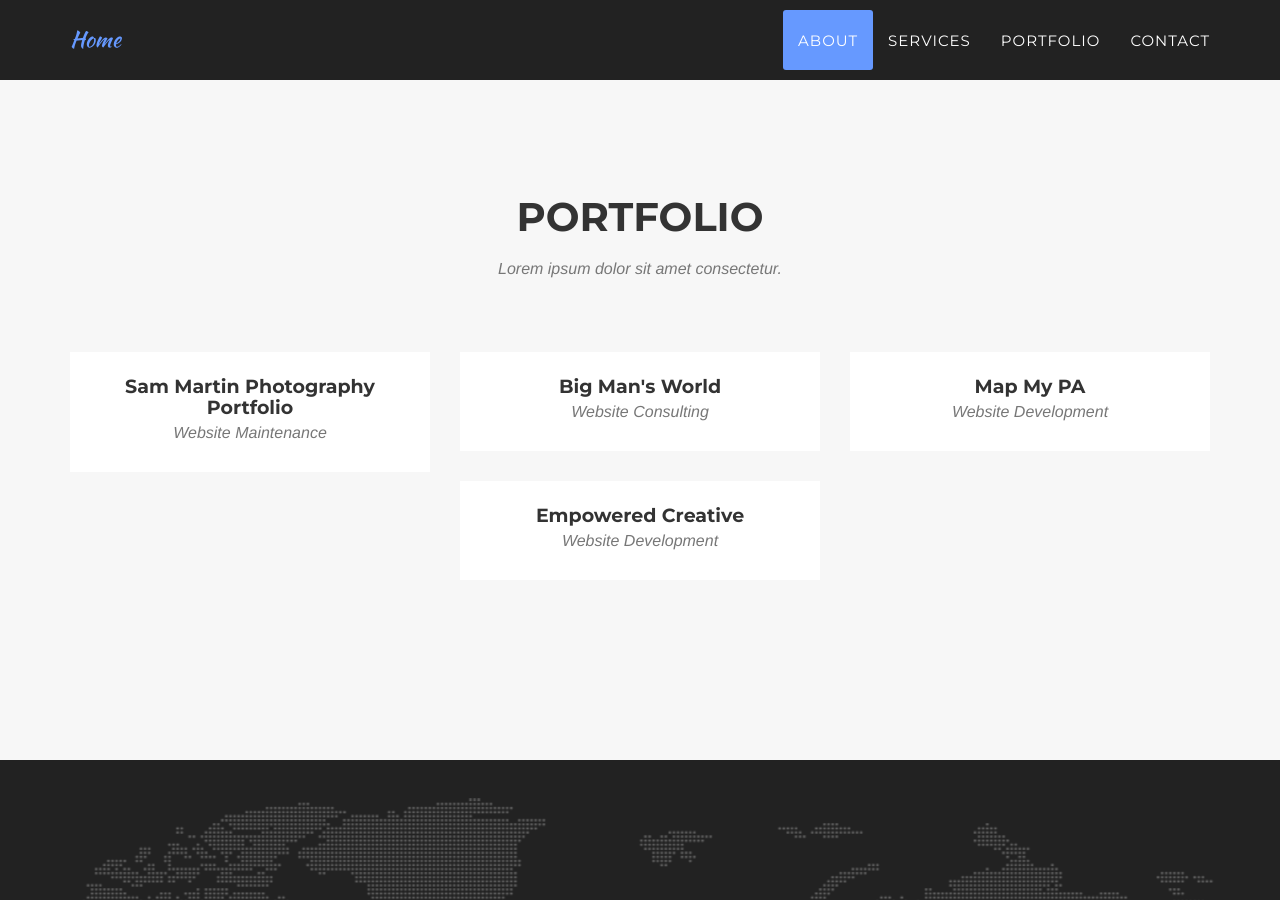
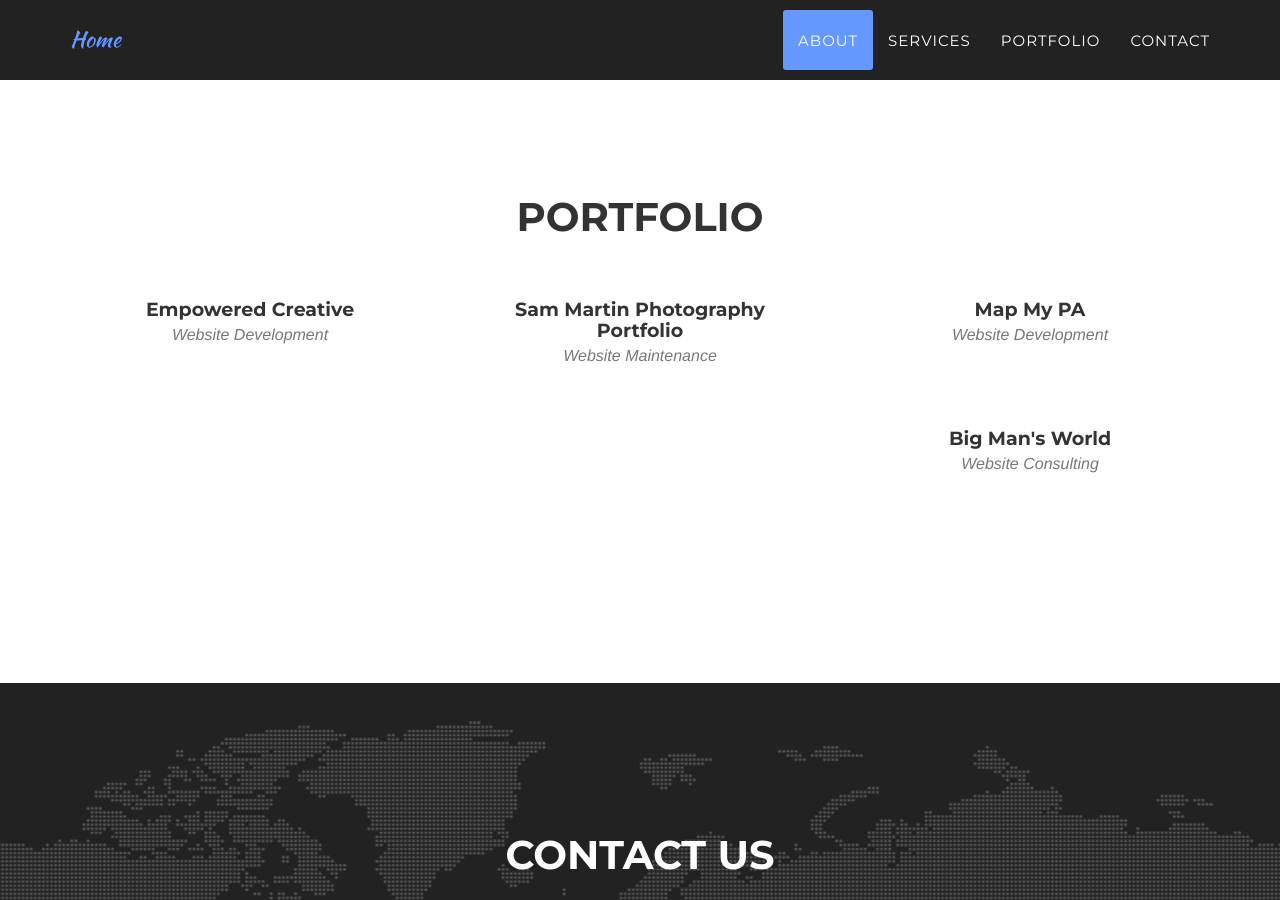
Before and after one commit to kalebdavis/kalebdavis.github.io, a Jekyll site: the page built from _posts/2016-01-02-mapmypa.markdown, in a window 1280 px wide and 900 px high, scrolled down 2726 px. Built offline with Jekyll 4.4.1, drawn with Linux system fonts in a browser that asks for light colours; some web fonts are replaced.

Commit message:
Finish portfolio grid

```diff
--- a/_includes/portfolio_grid.html
+++ b/_includes/portfolio_grid.html
@@ -1,10 +1,10 @@
 <!-- Portfolio Grid Section -->
-    <section id="portfolio" class="bg-light-gray">
+    <section id="portfolio">
         <div class="container">
             <div class="row">
                 <div class="col-lg-12 text-center">
                     <h2 class="section-heading">Portfolio</h2>
-                    <h3 class="section-subheading text-muted">Lorem ipsum dolor sit amet consectetur.</h3>
+                    <br/>
                 </div>
             </div>
             <div class="row">
--- a/_posts/2014-07-17-project-2.markdown
+++ b/_posts/2016-01-01-bigmansworld.markdown
@@ -2,8 +2,8 @@
 title: Big Man's World
 subtitle: Website Consulting
 layout: default
-modal-id: 2
-date: 2014-07-17
+modal-id: 1
+date: 2016-01-01
 img: bigmansworld.png
 thumbnail: bigmansworld-thumbnail.png
 alt: image-alt
--- a/_posts/2014-07-16-project-3.markdown
+++ b/_posts/2016-01-02-mapmypa.markdown
@@ -2,8 +2,8 @@
 title: Map My PA
 subtitle: Website Development
 layout: default
-modal-id: 3
-date: 2014-07-16
+modal-id: 2
+date: 2016-01-02
 img: mapmypa.png
 thumbnail: mapmypa-thumbnail.png
 alt: image-alt
--- a/_posts/2014-07-18-project-1.markdown
+++ b/_posts/2016-01-03-sammartin.markdown
@@ -2,8 +2,8 @@
 title: Sam Martin Photography Portfolio
 subtitle: Website Maintenance
 layout: default
-modal-id: 1
-date: 2014-07-18
+modal-id: 3
+date: 2016-01-03
 img: stm-places.png
 thumbnail: stm-thumbnail.png
 alt: image-alt
--- a/_posts/2014-07-15-project-4.markdown
+++ b/_posts/2016-01-04-empoweredcreative.markdown
@@ -3,7 +3,7 @@ title: Empowered Creative
 subtitle: Website Development
 layout: default
 modal-id: 4
-date: 2014-07-15
+date: 2016-01-04
 img: annstorck.png
 thumbnail: annstorck-thumbnail.png
 alt: image-alt
```
Also changed, not shown: img/portfolio/annstorck-thumbnail.png, img/portfolio/bigmansworld-thumbnail.png, img/portfolio/mapmypa-thumbnail.png, img/portfolio/mapmypa.png (added), img/portfolio/stm-thumbnail.png.
